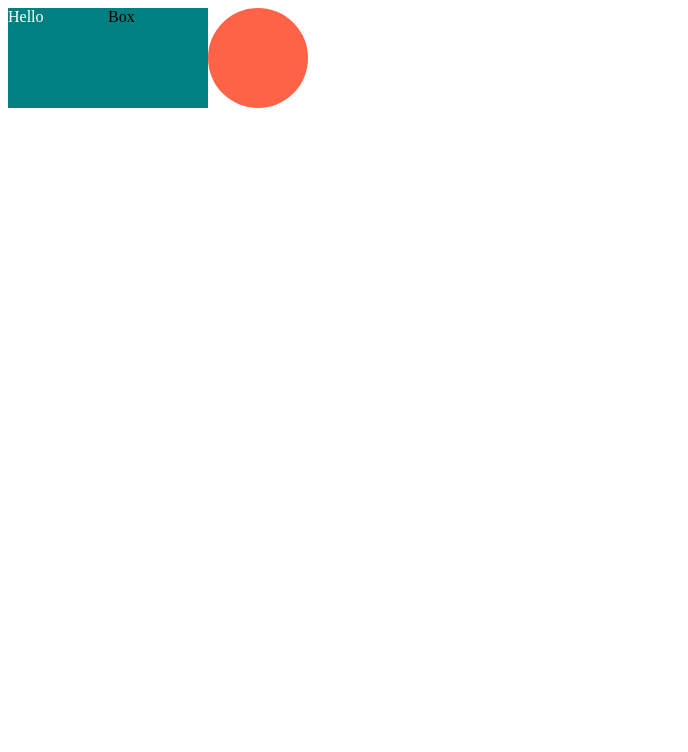
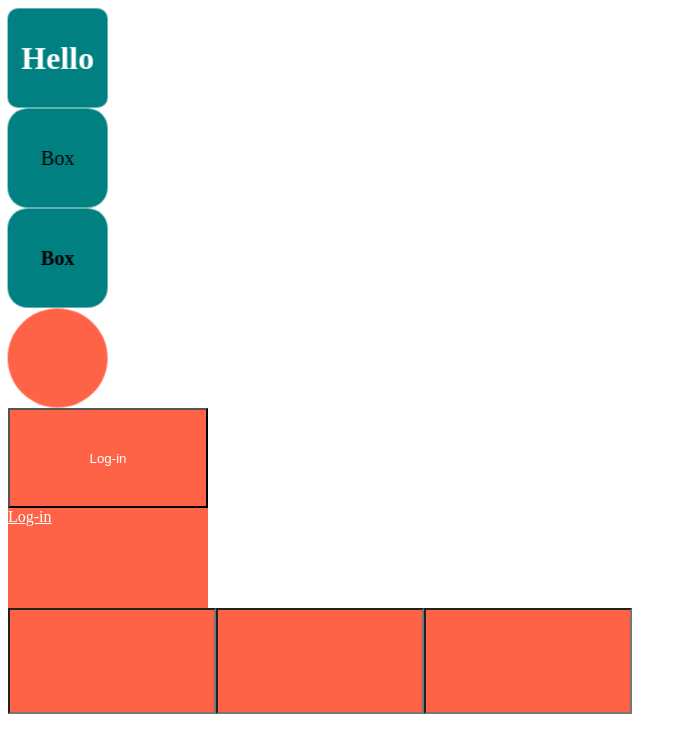
Before and after one commit to karpei-taemukan/advanced-react-class, a React (Create React App) app: page / in a window 1280 px wide. Shown: the top 752 px of the page, without its empty margins (0-688 px from the left). Built offline with nearby package versions, Linux system fonts and the light colour scheme.

Commit message:
animation,pseudo selector in react

```diff
--- a/src/App.js
+++ b/src/App.js
@@ -1,34 +1,87 @@
-import styled from "styled-components";
+import styled, {keyframes} from "styled-components";
 
 const First = styled.div`
 display: flex;
+flex-direction:column;
 `;
+
+const rotateBox = keyframes`
+0%{
+transform: rotateX(0deg) translateX(0px);
+}
+
+25%{
+  transform: rotateX(180deg) translateX(50px);
+}
+
+50%{
+transform: rotateX(360deg) translateX(100px);
+
+}
+75%{
+  transform: rotateX(-180deg) translateX(-10px);
+}
+100%{
+  transform: rotateX(0deg) translateX(0px);
+
+}
+`
+const Emoji = styled.span`font-size: 20px`;
+
 const Box = styled.div`
+display: flex;
+justify-content: center;
+align-items: center;
 width: 100px;
 height: 100px;
-background-color: ${(props) => props.bgColor}};
+background-color: ${(props) => props.bgColor};
+border-radius: ${(props) => props.bdrd};
+animation: ${rotateBox} 2s linear infinite;
+
+${Emoji}{
+
+  &:hover{
+    font-size: 100px;
+  }
+}
 `;
+
 const Text = styled.span`
 color: white;
 `;
 
 
-const Circle = styled(Box)`
-border-radius: 50%;
+const Circle = styled(Box)``;
+
+const Btn = styled.button`
+width: 200px;
+height: 100px;
+color: white;
+background-color: tomato;
 `;
 
-/* Components 확장 -> 다른 components끼리 같은 스타일을 공유할 때 사용
-*/
-
+const Input = styled.input.attrs({required:true, minLength:10})`
+background-color: tomato;
+width: 200px;
+height: 100px;
+`;
 
 function App() {
   return (
-   <First>
-    <Box bgColor="teal">
-    <Text>Hello</Text>
+   <First as="header">
+    <Box bdrd="10px" bgColor="teal">
+    <Text as="h1">Hello</Text>
     </Box>
-    <Box bgColor="teal">Box</Box>
-    <Circle bgColor="tomato"></Circle>
+    <Box bdrd="20px" bgColor="teal"><Emoji as="p">Box</Emoji></Box>
+    <Box bdrd="20px" bgColor="teal"><Emoji as="h1">Box</Emoji></Box>
+    <Circle bdrd="50%" bgColor="tomato"></Circle>
+    <Btn>Log-in</Btn>
+    <Btn as="a" href="/">Log-in</Btn>
+    <div>
+   <Input />
+   <Input />
+   <Input />
+   </div>
    </First>
   );
 }
```
